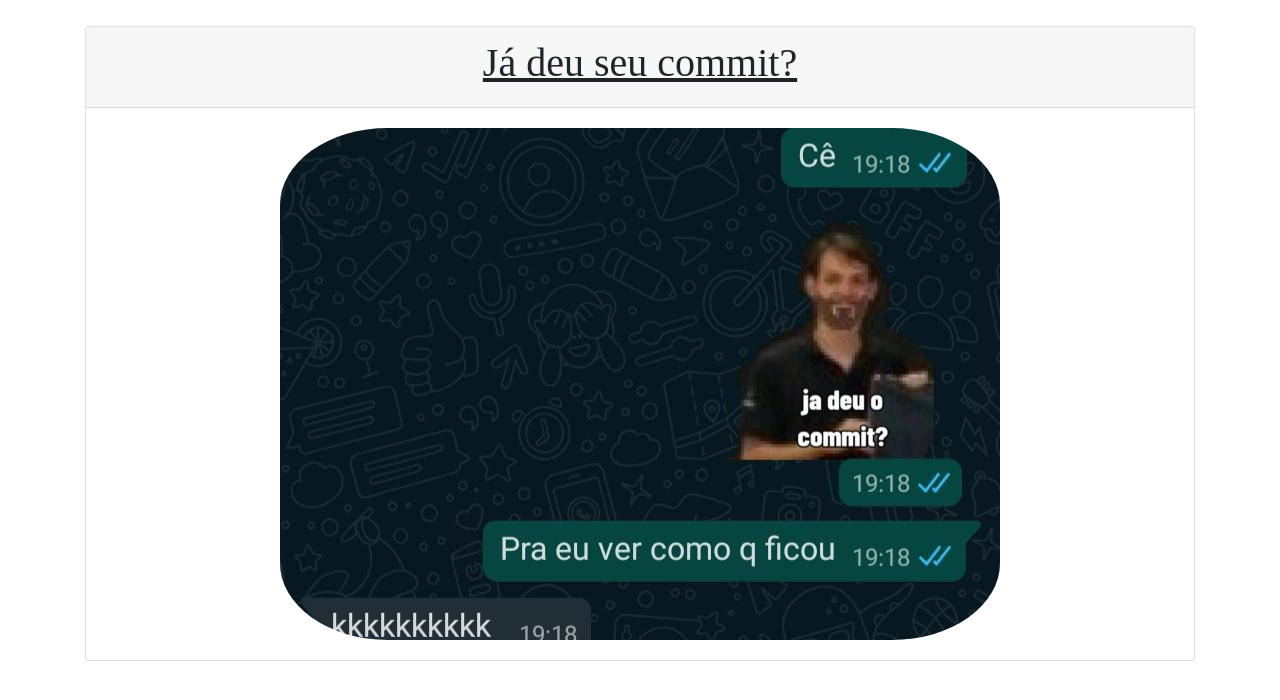
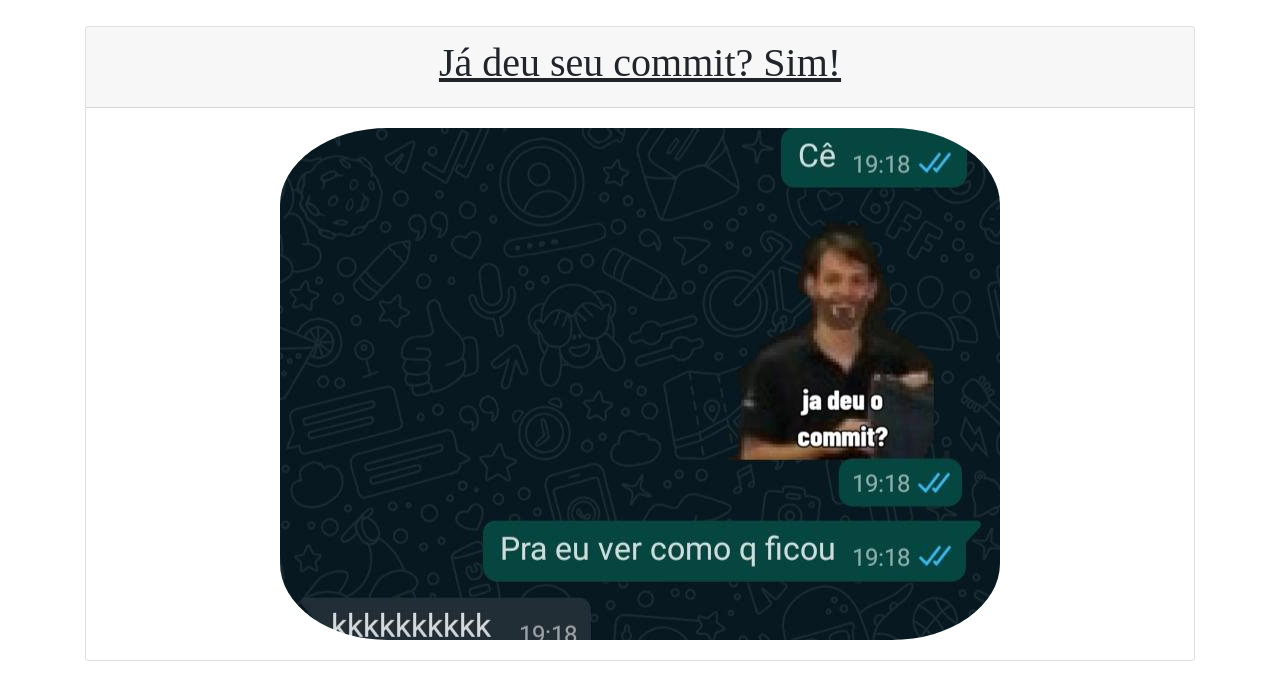
Before and after one commit to FelippeLobo/TreinamentoGit, a plain HTML site: page index.html in a window 1280 px wide. Drawn offline with Linux system fonts and the light colour scheme.

Commit message:
fazendo meu primeiro commit

```diff
--- a/index.html
+++ b/index.html
@@ -12,7 +12,7 @@
     <div class="container">
         <div class="card">
             <div class="card-header">
-                    <h1 class="center h1-titulo"><u>Já deu seu commit?</u></h1>
+                    <h1 class="center h1-titulo"><u>Já deu seu commit? Sim!</u></h1>
             </div>
             <div class="card-body row align-items-center">
                 <div class="col div-img-commit">
```
